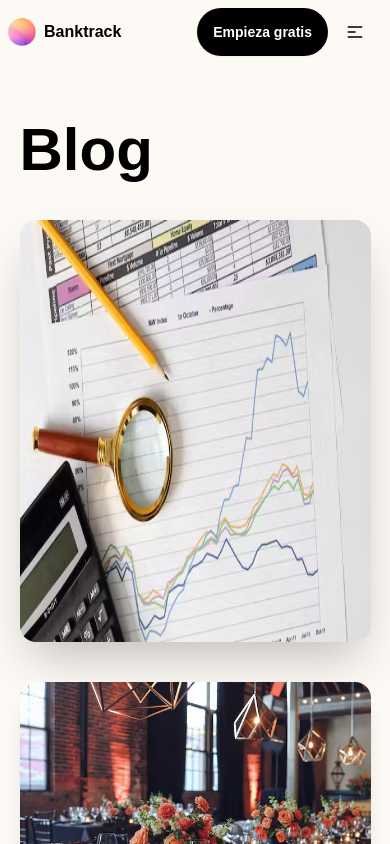
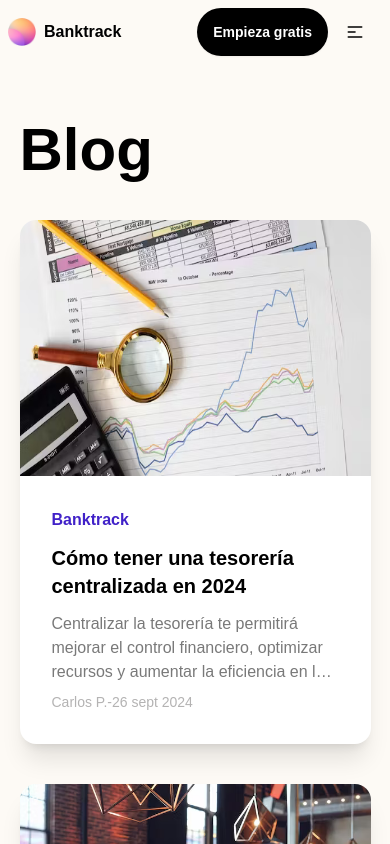
Before and after one commit to Shakib-Shajid/banktrack, a Next.js app: page /blog in a window 390 px wide. Shown: the top 844 px of the page. Built offline with nearby package versions, Linux system fonts and the light colour scheme.

Commit message:
blog page responsive view added

```diff
--- a/src/app/blog/page.jsx
+++ b/src/app/blog/page.jsx
@@ -7,8 +7,8 @@ const page = () => {
             <div className='w-[90%] md:w-[80%] mx-auto py-20'>
                 <div className='pt-10'>
                     <h3 className='text-6xl font-bold'>Blog</h3>
-                    <div className='w-full flex justify-evenly gap-20 my-10'>
-                        <Image src="/blog_1.png" width="300" height="300" alt="" className='w-full rounded-2xl h-[50vh] shadow-2xl' />
+                    <div className='w-full hidden lg:flex lg:justify-evenly gap-20 my-10'>
+                        <Image src="/blog_1.png" width="300" height="300" alt="" className='w-full rounded-2xl h-[50vh] shadow-2xl hidden lg:grid' />
                         <div className='w-[70%] pt-5 hidden lg:grid'>
                             <p className='text-[#4021C8] font-bold'>Banktrack</p>
                             <h3 className='text-4xl font-bold leading-normal'>Cómo tener una tesorería centralizada en 2024</h3>
@@ -17,7 +17,26 @@ const page = () => {
                         </div>
                     </div>
 
-                    <div className="grid grid-cols-1 md:grid-cols-2 lg:grid-cols-3 gap-10">
+                    <div className="grid grid-cols-1 md:grid-cols-2 lg:grid-cols-3 gap-10 mt-10 lg:mt-20">
+
+                        <div className="card bg-base-100 lg:w-96 shadow-xl lg:hidden">
+                            <figure>
+                                <Image src="/blog_1.png" width="300" height="300" alt="" className="w-full h-64 md:h-48" />
+                            </figure>
+                            <div className="card-body">
+                                <p className="font-bold text-[#4021C8]">Banktrack</p>
+                                <h2 className="card-title min-h-[64px]">Cómo tener una tesorería centralizada en 2024</h2>
+                                <p className="text-[#797979] line-clamp-3">
+                                    Centralizar la tesorería te permitirá mejorar el control financiero, optimizar recursos y aumentar la eficiencia en la gestión de tu empresa.
+                                </p>
+                                <div className="card-actions justify-end text-sm text-[#b4b3b3]">
+                                    <p>Carlos P.-26 sept 2024</p>
+                                </div>
+                            </div>
+                        </div>
+
+
+
                         {/* 1st Card */}
                         <div className="card bg-base-100 lg:w-96 shadow-xl">
                             <figure>
@@ -61,7 +80,7 @@ const page = () => {
                                 <p className="font-bold text-[#4021C8]">Banktrack</p>
                                 <h2 className="card-title min-h-[64px]">Cómo tener control de costes y gastos en tu restaurante</h2>
                                 <p className="text-[#797979] line-clamp-3">
-                                Optimiza inventarios y usa herramientas financieras para controlar los costes y mantener tu restaurante rentable.
+                                    Optimiza inventarios y usa herramientas financieras para controlar los costes y mantener tu restaurante rentable.
                                 </p>
                                 <div className="card-actions justify-end text-sm text-[#b4b3b3]">
                                     <p>Carlos P. - 25 sept 2024</p>
@@ -111,7 +130,7 @@ const page = () => {
                                 <p className="font-bold text-[#4021C8]">Banktrack</p>
                                 <h2 className="card-title min-h-[64px]">Cómo tener control de costes y gastos en tu restaurante</h2>
                                 <p className="text-[#797979] line-clamp-3">
-                                Optimiza inventarios y usa herramientas financieras para controlar los costes y mantener tu restaurante rentable.
+                                    Optimiza inventarios y usa herramientas financieras para controlar los costes y mantener tu restaurante rentable.
                                 </p>
                                 <div className="card-actions justify-end text-sm text-[#b4b3b3]">
                                     <p>Carlos P. - 25 sept 2024</p>
```
Also changed, not shown: public/blog_1.png.
